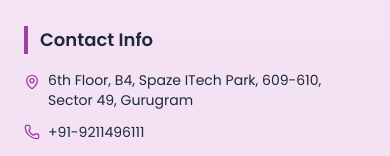
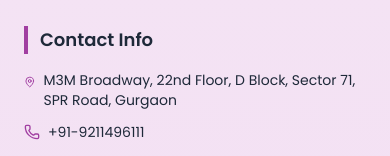
Before and after one commit to PunitDev0/DeeDivineWebsite, a Next.js app: page / in a window 390 px wide. Shown: the part 6840-6996 px from the top of the page. Built offline with nearby package versions, Linux system fonts and the light colour scheme.

Commit message:
fix: update contact phone numbers and office address in footer

```diff
--- a/src/components/contact/contact.jsx
+++ b/src/components/contact/contact.jsx
@@ -50,8 +50,8 @@
           <div className="bg-[#faf5fb] p-6 shadow-md border-t-[6px] border-[#8b1fa9] ">
             <Phone className="mx-auto mb-4 text-[#8b1fa9]" size={32} />
             <h3 className="font-semibold text-gray-900 mb-2 text-lg">Call Us</h3>
-            <p className="text-sm text-gray-700">+91 98100 12345</p>
-            <p className="text-sm text-gray-700">+91 98765 67890</p>
+            <p className="text-sm text-gray-700">+91 9211496111</p>
+            <p className="text-sm text-gray-700">+91 9211496111</p>
           </div>
 
           <div className="bg-[#faf5fb] p-6 shadow-md border-t-[6px] border-[#8b1fa9] ">
--- a/src/components/hero-page/footer.jsx
+++ b/src/components/hero-page/footer.jsx
@@ -104,8 +104,8 @@
             <li className="flex items-start gap-2">
               <MapPin className="w-4 h-4 text-[#A13EA1] mt-1" />
               <span>
-                6th Floor, B4, Spaze ITech Park, 609-610, <br />
-                Sector 49, Gurugram
+                 M3M Broadway, 22nd Floor, D Block,
+                 Sector 71, SPR Road, Gurgaon
               </span>
             </li>
 
```
